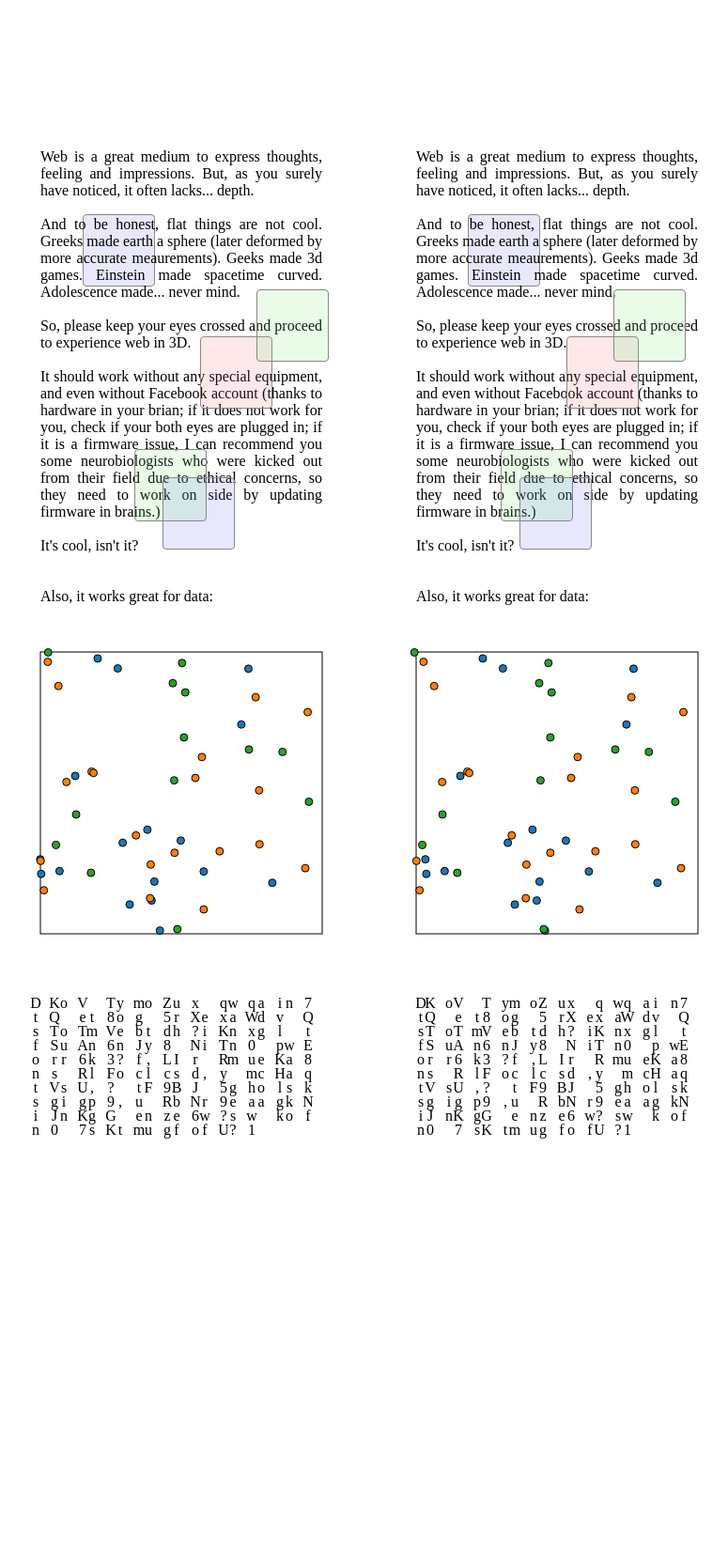
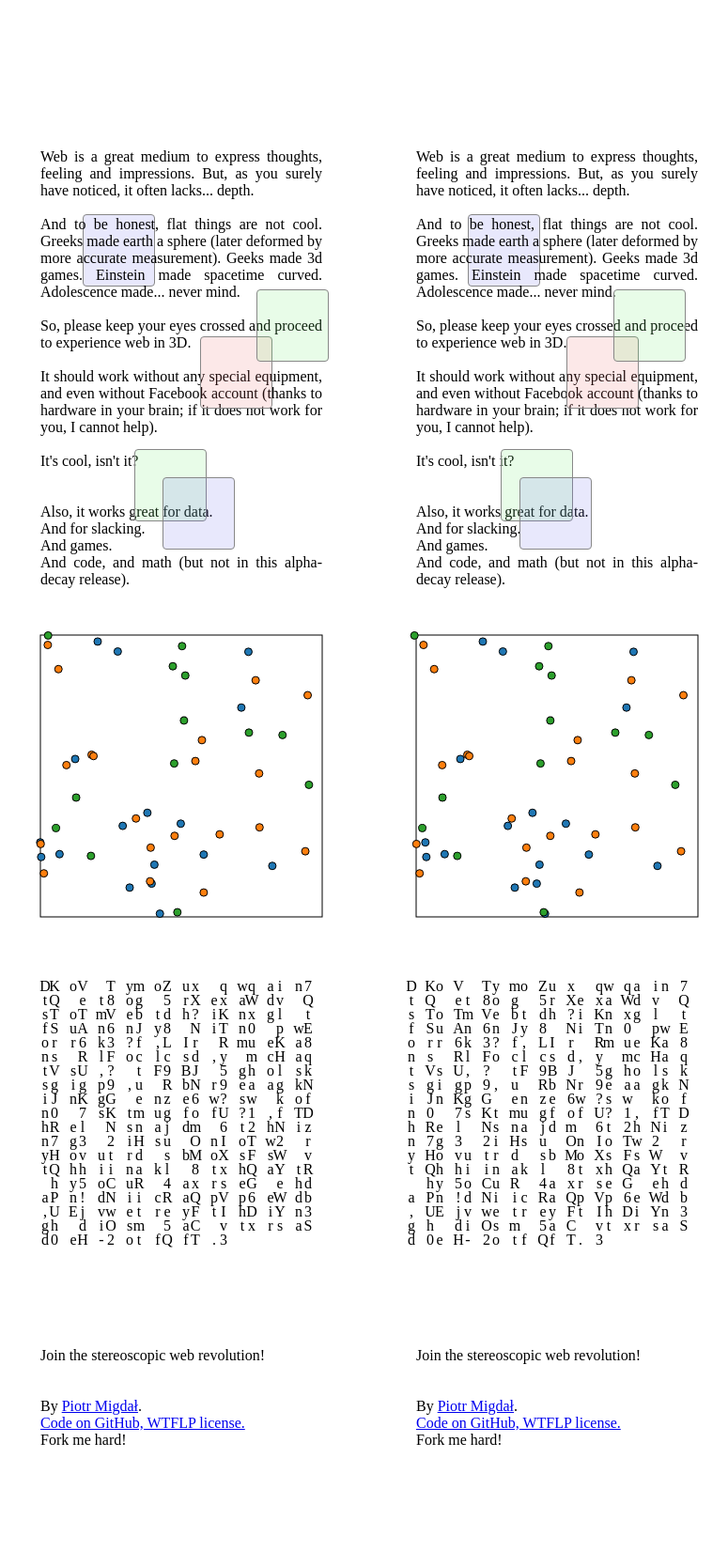
Before and after one commit to stared/html_3d, a plain HTML site: page index.html in a window 1280 px wide. Shown: the whole page at 94% size, without its empty margins (247-1022 px from the left). After the commit the page ends 1578 px from the top, so only its background shows below. Drawn offline with Linux system fonts and the light colour scheme.

Commit message:
text, footnote

```diff
--- a/index.html
+++ b/index.html
@@ -1,6 +1,6 @@
 <!DOCTYPE html>
 <head>
-  <title>HTML 3d</title>
+  <title>Stereoscopic Web Revolution!</title>
   <meta name="description" content="Web in 3D with stereoscopic view.">
   <meta name="keywords" content="d3js,web,3d,stereoscopic">
   <meta name="author" content="Piotr Migdał">
@@ -26,15 +26,18 @@
         <div class="textMargin">
 Web is a great medium to express thoughts, feeling and impressions. But, as you surely have noticed, it often lacks... depth.<br><br>
 
-And to be honest, flat things are not cool. Greeks made earth a sphere (later deformed by more accurate meaurements). Geeks made 3d games. Einstein made spacetime curved. Adolescence made... never mind.<br><br>
+And to be honest, flat things are not cool. Greeks made earth a sphere (later deformed by more accurate measurement). Geeks made 3d games. Einstein made spacetime curved. Adolescence made... never mind.<br><br>
 
 So, please keep your eyes crossed and proceed to experience web in 3D.<br><br>
 
-It should work without any special equipment, and even without Facebook account (thanks to hardware in your brian; if it does not work for you, check if your both eyes are plugged in; if it is a firmware issue, I can recommend you some neurobiologists who were kicked out from their field due to ethical concerns, so they need to work on side by updating firmware in brains.)<br><br>
+It should work without any special equipment, and even without Facebook account (thanks to hardware in your brain; if it does not work for you, I cannot help).<br><br>
 
 It's cool, isn't it?<br><br><br>
 
-Also, it works great for data:
+Also, it works great for data.<br>
+And for slacking.<br>
+And games.<br>
+And code, and math (but not in this alpha-decay release).
         </div>
       </div>
       <div class="columnRight">
@@ -47,21 +50,41 @@ Also, it works great for data:
         <div class="textMargin">
 Web is a great medium to express thoughts, feeling and impressions. But, as you surely have noticed, it often lacks... depth.<br><br>
 
-And to be honest, flat things are not cool. Greeks made earth a sphere (later deformed by more accurate meaurements). Geeks made 3d games. Einstein made spacetime curved. Adolescence made... never mind.<br><br>
+And to be honest, flat things are not cool. Greeks made earth a sphere (later deformed by more accurate measurement). Geeks made 3d games. Einstein made spacetime curved. Adolescence made... never mind.<br><br>
 
 So, please keep your eyes crossed and proceed to experience web in 3D.<br><br>
 
-It should work without any special equipment, and even without Facebook account (thanks to hardware in your brian; if it does not work for you, check if your both eyes are plugged in; if it is a firmware issue, I can recommend you some neurobiologists who were kicked out from their field due to ethical concerns, so they need to work on side by updating firmware in brains.)<br><br>
+It should work without any special equipment, and even without Facebook account (thanks to hardware in your brain; if it does not work for you, I cannot help).<br><br>
 
 It's cool, isn't it?<br><br><br>
 
-Also, it works great for data:
+Also, it works great for data.<br>
+And for slacking.<br>
+And games.<br>
+And code, and math (but not in this alpha-decay release).
         </div>
       </div>
     </div>
     <div id="scatter"></div>
     <div id="cypher"></div>
     <div id="game"></div>
+    <div class="textFooter">
+      <div class="columnLeft">
+        <div class="textMargin">
+Join the stereoscopic web revolution!<br><br><br>
+By <a href="http://migdal.wikidot.com">Piotr Migdał</a>.<br>
+<a href="https://github.com/stared/html_3d">Code on GitHub, WTFLP license.</a><br>
+Fork me hard!<br><br><br>
+        </div>
+      </div>
+      <div class="columnRight">
+        <div class="textMargin">
+Join the stereoscopic web revolution!<br><br><br>
+By <a href="http://migdal.wikidot.com">Piotr Migdał</a>.<br>
+<a href="https://github.com/stared/html_3d">Code on GitHub, WTFLP license.</a><br>
+Fork me hard!<br><br><br>
+        </div>
+      </div>
   </div>
 </body>
 
--- a/main.css
+++ b/main.css
@@ -5,6 +5,11 @@
 }
 
 .blank {
+	/*width: 100%;*/
+	height: 150px;
+}
+
+.textFooter {
 	/*width: 100%;*/
 	height: 150px;
 }
--- a/main.js
+++ b/main.js
@@ -110,7 +110,9 @@ var randomChar = function () {
 
 var message = [
 "Do you want to read something funny in work?",
-"I mean lols, cats, FB gossip, breaking news on stuff?"
+"I mean lols, cats, FB gossip, breaking news on stuff?",
+"The sad thing is now your boss think that you are handicapped",
+"Everything is a trade-off."
 ].join();
 
 var encrypted = [];
@@ -132,14 +134,14 @@ var svgCypherL = d3.select('#cypher')
     .attr('class', 'columnLeft')
     .append('svg')
       .attr('width', 400)
-      .attr('height', 600);
+      .attr('height', 400);
 
 var svgCypherR = d3.select('#cypher')
   .append('div')
     .attr('class', 'columnRight')
     .append('svg')
       .attr('width', 400)
-      .attr('height', 600);
+      .attr('height', 400);
 
 var charL = svgCypherL.selectAll('.cypherChar')
   .data(encrypted);
@@ -154,7 +156,7 @@ charL.enter()
     .attr('class','cypherChar')
       .style('text-anchor', 'middle')
       .attr('x', function (d, i) {
-        return 50 + (300/CHARS_PER_LINE) * (i % CHARS_PER_LINE) - 5 * d.z; // + 10 * d.xRand;
+        return 50 + (300/CHARS_PER_LINE) * (i % CHARS_PER_LINE) + 5 * d.z; // + 10 * d.xRand;
       })
       .attr('y', function (d, i) {
         return 25 + (300/CHARS_PER_LINE) * Math.floor(i / CHARS_PER_LINE);
@@ -168,7 +170,7 @@ charR.enter()
     .attr('class','cypherChar')
       .style('text-anchor', 'middle')
       .attr('x', function (d, i) {
-        return 50 + (300/CHARS_PER_LINE) * (i % CHARS_PER_LINE) + 5 * d.z; // + 10 * d.xRand;
+        return 50 + (300/CHARS_PER_LINE) * (i % CHARS_PER_LINE) - 5 * d.z; // + 10 * d.xRand;
       })
       .attr('y', function (d, i) {
         return 25 + (300/CHARS_PER_LINE) * Math.floor(i / CHARS_PER_LINE);
```
